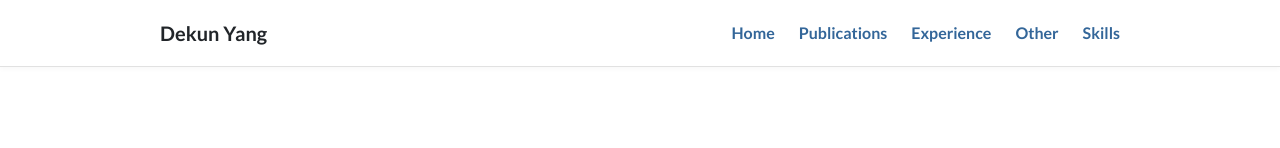
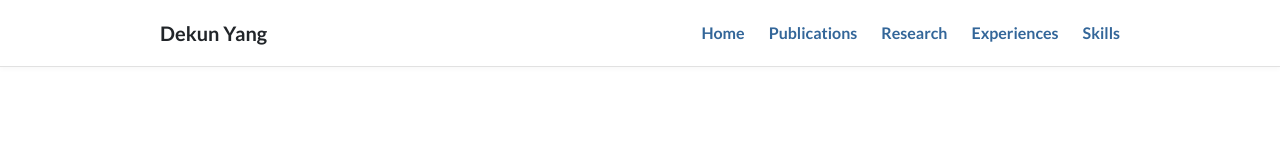
Before and after one commit to KungerYang/KungerYang.github.io, a plain HTML site: page index.html in a window 1280 px wide. Shown: the top 148 px of the page. Drawn offline with Linux system fonts and the light colour scheme.

Commit message:
Update index.html
Updated navigation links and section IDs in the HTML structure.

```diff
--- a/index.html
+++ b/index.html
@@ -20,8 +20,8 @@
                 <ul>
                     <li><a href="#hero">Home</a></li>
                     <li><a href="#publications">Publications</a></li>
-                    <li><a href="#experience">Experience</a></li>
-                    <li><a href="#other-projects">Other</a></li>
+                    <li><a href="#experience">Research</a></li>
+                    <li><a href="#other_experiences">Experiences</a></li>
                     <li><a href="#skills">Skills</a></li>
                 </ul>
             </nav>
@@ -87,7 +87,7 @@
             </div>
         </section>
 
-        <section id="experience">
+        <section id="ence">
             <div class="container">
                 <h2>Research Experience</h2>
                 <div class="experience-timeline">
@@ -164,9 +164,9 @@
             </div>
         </section>
 
-        <section id="other-projects">
+        <section id="other_experiences">
             <div class="container">
-                <h2>Featured Research</h2>
+                <h2>Other Experiences</h2>
                 <div class="featured-grid">
                     <div class="card">
                         <h3>Research Review</h3>
```
